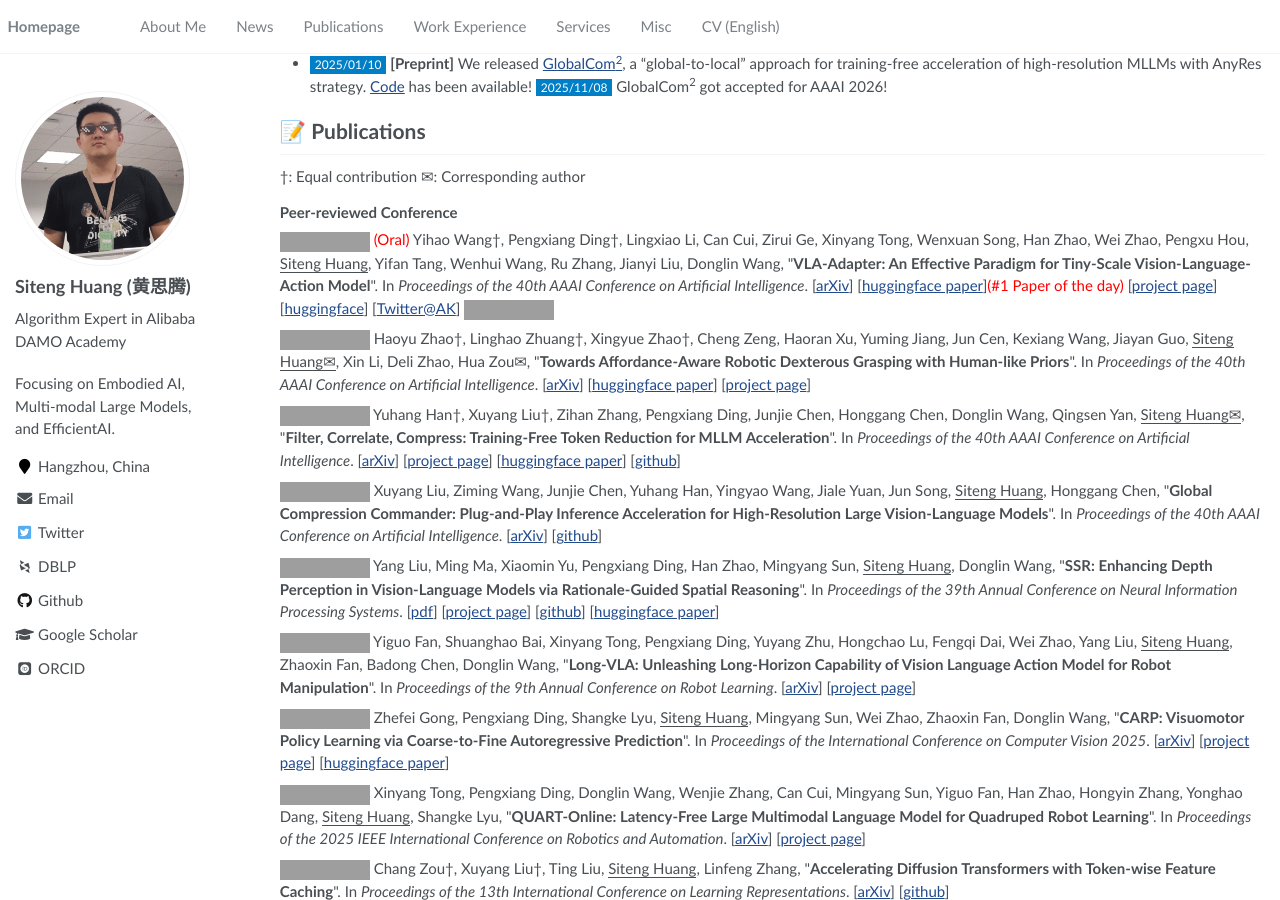
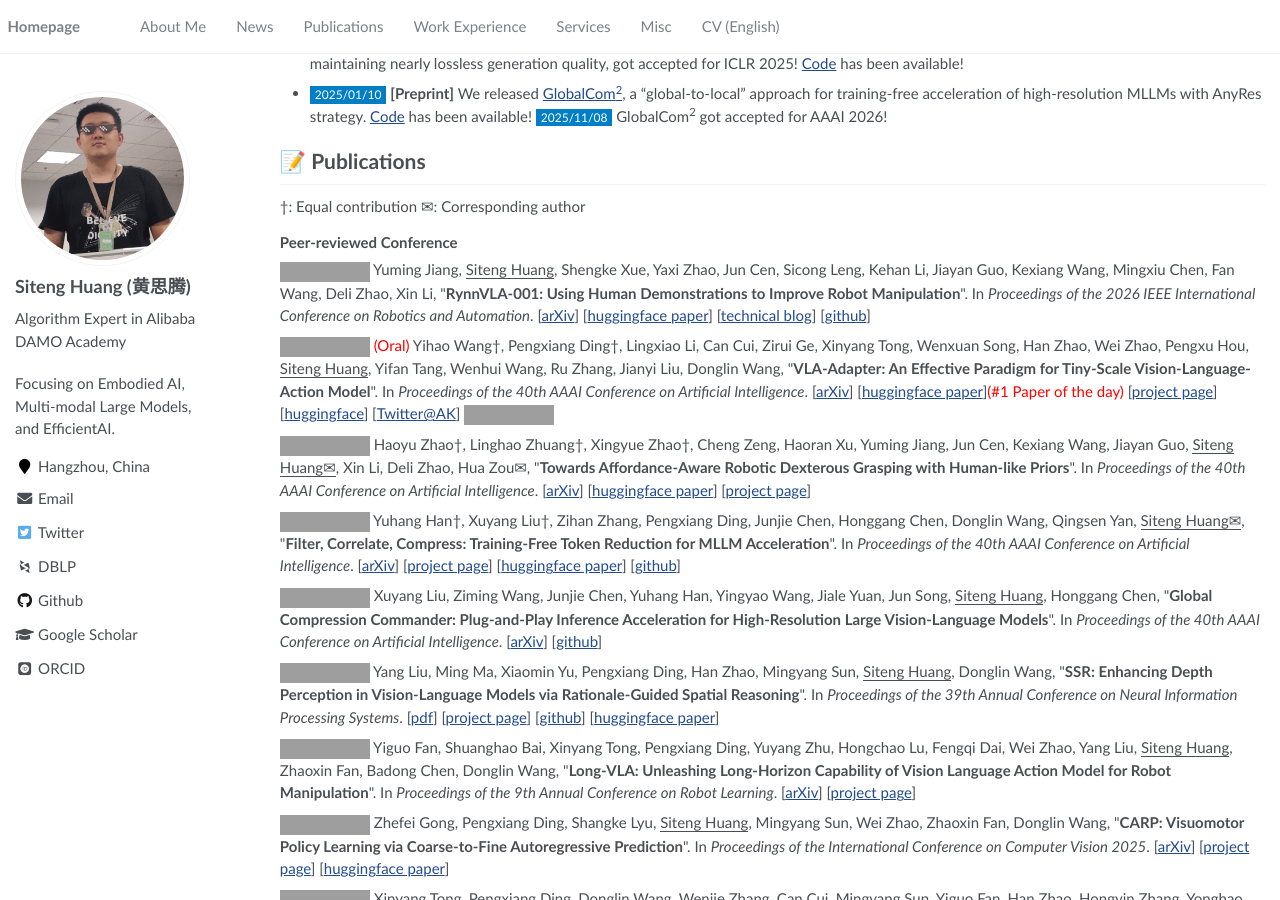
Before and after one commit to bighuang624/bighuang624.github.io, a Jekyll site: the page built from _pages/about.md, in a window 1280 px wide and 900 px high, scrolled down 1593 px, cut to the strip 0-900 px from the top of the window. Built offline with Jekyll 4.4.1, drawn with Linux system fonts in a browser that asks for light colours; some web fonts are replaced; some of the changed text lies outside the part shown; grey boxes are pictures that could not be loaded.

Commit message:
add ICRA 2026

```diff
--- a/_pages/includes/news.md
+++ b/_pages/includes/news.md
@@ -2,6 +2,7 @@
 
 <!-- 参考 https://huanwang.tech/ 的样式 -->
 
+* <span style="font-size:12px;color:#FFFFFF;background-color:#007ec6;padding:1px 5px 1.5px 5px;">2026/01/31</span> **[ICRA'26]** [RynnVLA-001](https://arxiv.org/abs/2509.15212), the VLA foundation model, got accepted for ICRA 2026!
 * <span style="font-size:12px;color:#FFFFFF;background-color:#007ec6;padding:1px 5px 1.5px 5px;">2026/01/22</span> **[Talk]** Talked at AAAI-26 Interactive Industry Sessions, [Physical AI Ecosystem: Tackling the Key Barriers to Embodied Intelligence](https://aaai.org/conference/aaai/aaai-26/interactive-industry-sessions/#Alibaba).
 * <span style="font-size:12px;color:#FFFFFF;background-color:#007ec6;padding:1px 5px 1.5px 5px;">2025/12/11</span> **[Preprint]** We released [HiF-VLA](https://arxiv.org/abs/2512.09928) (Hindsight, Insight, and Foresight for VLAs), a unified framework that encodes past dynamics through hindsight priors, anticipates future motion via foresight reasoning, and integrates both through a hindsight-modulated joint expert to enable a "**think-while-acting**" paradigm for long-horizon manipulation! [Project page](https://hifvla.github.io) and [Code](https://github.com/OpenHelix-Team/HiF-VLA) are available!
 * <span style="font-size:12px;color:#FFFFFF;background-color:#007ec6;padding:1px 5px 1.5px 5px;">2025/11/24</span> **[Preprint]** We released [RynnVLA-002](https://arxiv.org/abs/2511.17502), an upgraded version of WorldVLA, a more powerful VLA and world model unified model! Get videos and code at [Github](https://github.com/alibaba-damo-academy/RynnVLA-002)!
--- a/_pages/includes/pub_short.md
+++ b/_pages/includes/pub_short.md
@@ -4,6 +4,8 @@
 ✉: Corresponding author
 
 ### Peer-reviewed Conference
+
+<img src="https://img.shields.io/badge/ICRA-2026-blue?style=flat-square"> Yuming Jiang, <u>Siteng Huang</u>, Shengke Xue, Yaxi Zhao, Jun Cen, Sicong Leng, Kehan Li, Jiayan Guo, Kexiang Wang, Mingxiu Chen, Fan Wang, Deli Zhao, Xin Li, &quot;**RynnVLA-001: Using Human Demonstrations to Improve Robot Manipulation**&quot;. In *Proceedings of the 2026 IEEE International Conference on Robotics and Automation*. [[arXiv](https://arxiv.org/abs/2509.15212)] [[huggingface paper](https://huggingface.co/papers/2509.15212)] [[technical blog](https://huggingface.co/blog/Alibaba-DAMO-Academy/rynnvla-001)] [[github](https://github.com/alibaba-damo-academy/RynnVLA-001)]
 
 <img src="https://img.shields.io/badge/AAAI-2026-blue?style=flat-square"> <span style="color:red">(Oral)</span> Yihao Wang†, Pengxiang Ding†, Lingxiao Li, Can Cui, Zirui Ge, Xinyang Tong, Wenxuan Song, Han Zhao, Wei Zhao, Pengxu Hou, <u>Siteng Huang</u>, Yifan Tang, Wenhui Wang, Ru Zhang, Jianyi Liu, Donglin Wang, &quot;**VLA-Adapter: An Effective Paradigm for Tiny-Scale Vision-Language-Action Model**&quot;. In *Proceedings of the 40th AAAI Conference on Artificial Intelligence*. [[arXiv](https://arxiv.org/abs/2509.09372)] [[huggingface paper](https://huggingface.co/papers/2509.09372)]<span style="color:red">(#1 Paper of the day)</span> [[project page](https://vla-adapter.github.io/)] [[huggingface](https://huggingface.co/VLA-Adapter)] [[Twitter@AK](https://x.com/_akhaliq/status/1966610780838621241)] <a href="https://github.com/OpenHelix-Team/VLA-Adapter" target="_blank"><img src="https://img.shields.io/github/stars/OpenHelix-Team/VLA-Adapter?style=social&label=Stars"></a>
 
@@ -73,8 +75,6 @@
 
 <a href="https://arxiv.org/abs/2510.10637" target="_blank"><img src="https://img.shields.io/badge/arXiv-2510.10637-B31B1B?style=flat-square"></a> Haoyu Zhao†, Cheng Zeng†, Linghao Zhuang†, Yaxi Zhao, Shengke Xue, Hao Wang, Xingyue Zhao, Zhongyu Li, Kehan Li, <u>Siteng Huang✉</u>, Mingxiu Chen, Xin Li, Deli Zhao, Hua Zou✉, &quot;**High-Fidelity Simulated Data Generation for Real-World Zero-Shot Robotic Manipulation Learning with Gaussian Splatting**&quot;. *arXiv preprint arXiv:2510.10637*. [[pdf](https://arxiv.org/pdf/2510.10637.pdf)] [[huggingface paper](https://huggingface.co/papers/2510.10637)] [[project page](https://robosimgs.github.io/)]
 
-<a href="https://arxiv.org/abs/2509.15212" target="_blank"><img src="https://img.shields.io/badge/arXiv-2509.15212-B31B1B?style=flat-square"></a> Yuming Jiang, <u>Siteng Huang</u>, Shengke Xue, Yaxi Zhao, Jun Cen, Sicong Leng, Kehan Li, Jiayan Guo, Kexiang Wang, Mingxiu Chen, Fan Wang, Deli Zhao, Xin Li, &quot;**RynnVLA-001: Using Human Demonstrations to Improve Robot Manipulation**&quot;. *arXiv preprint arXiv:2509.15212*. [[pdf](https://arxiv.org/pdf/2509.15212.pdf)] [[huggingface paper](https://huggingface.co/papers/2509.15212)] [[technical blog](https://huggingface.co/blog/Alibaba-DAMO-Academy/rynnvla-001)] [[github](https://github.com/alibaba-damo-academy/RynnVLA-001)]
-
 <a href="https://arxiv.org/abs/2506.21539" target="_blank"><img src="https://img.shields.io/badge/arXiv-2506.21539-B31B1B?style=flat-square"></a> Jun Cen, Chaohui Yu, Hangjie Yuan, Yuming Jiang, <u>Siteng Huang</u>, Jiayan Guo, Xin Li, Yibing Song, Hao Luo, Fan Wang, Deli Zhao, Hao Chen, &quot;**WorldVLA: Towards Autoregressive Action World Model**&quot;. *arXiv preprint arXiv:2506.21539*. [[pdf](https://arxiv.org/pdf/2506.21539.pdf)] [[huggingface paper](https://huggingface.co/papers/2506.21539)] [[github](https://github.com/alibaba-damo-academy/RynnVLA-002/tree/worldvla)] <a class='paper_citations_badges' data='mhpkWSYAAAAJ:9ZlFYXVOiuMC' href="" target="_blank"></a>
 
 <a href="https://arxiv.org/abs/2505.15791" target="_blank"><img src="https://img.shields.io/badge/arXiv-2505.15791-B31B1B?style=flat-square"></a> Fengyuan Dai†, Zifeng Zhuang†, Yufei Huang, <u>Siteng Huang</u>, Bangyan Liao, Donglin Wang, Fajie Yuan, &quot;**VARD: Efficient and Dense Fine-Tuning for Diffusion Models with Value-based RL**&quot;. *arXiv preprint arXiv:2505.15791*. [[pdf](https://arxiv.org/pdf/2505.15791.pdf)] [[huggingface paper](https://huggingface.co/papers/2505.15791)]
```
